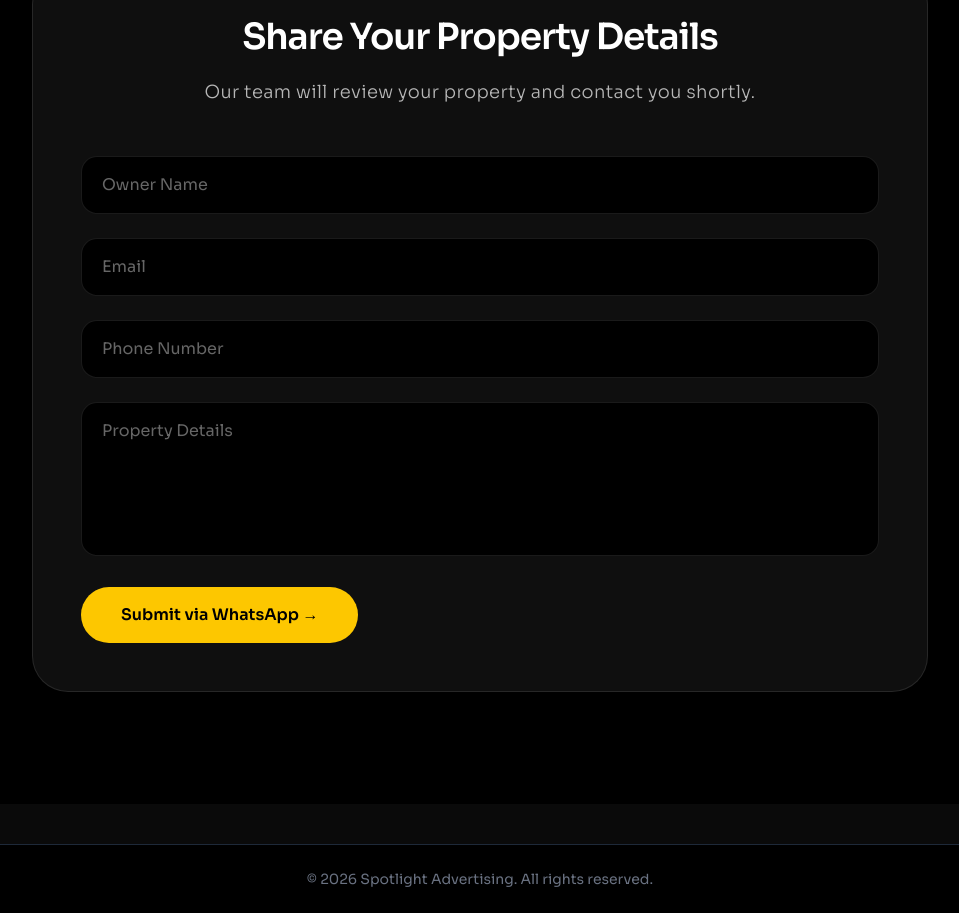
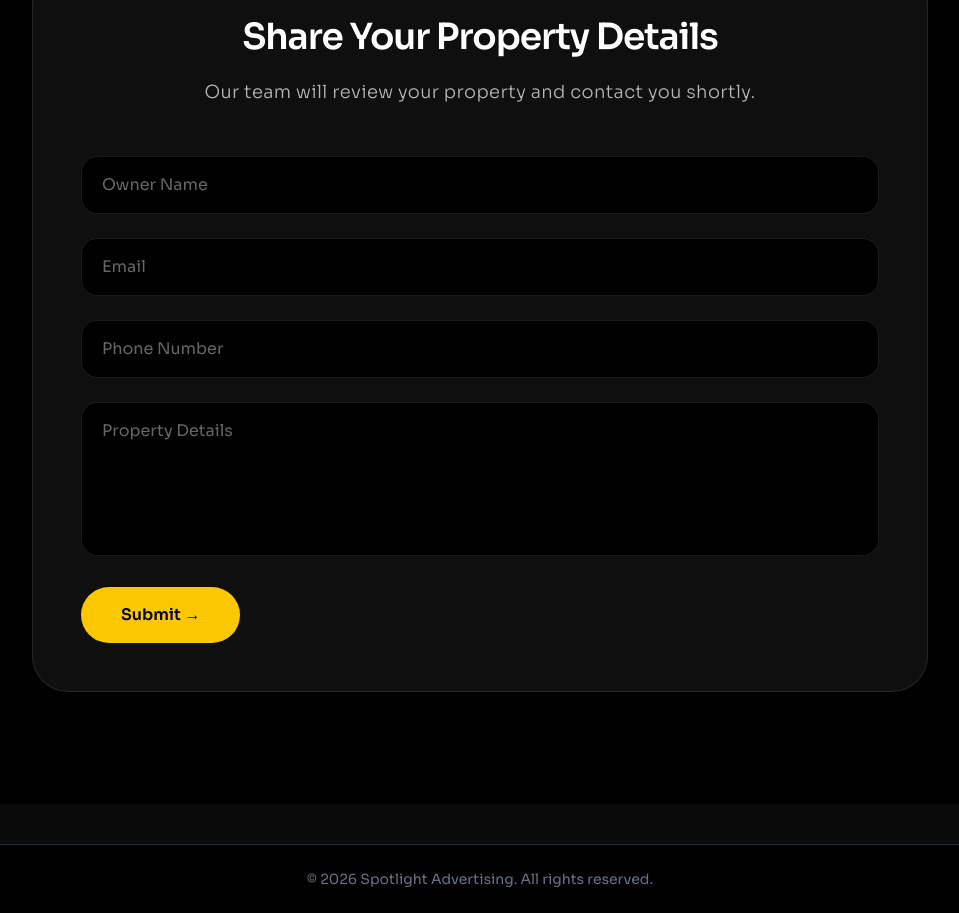
Before and after one commit to Jamalosm/spotlight_adv_project, a Next.js app: page /property in a window 1280 px wide. Shown: the part 1481-2394 px from the top of the page, without its empty margins (160-1119 px from the left). Built offline with nearby package versions, Linux system fonts and the light colour scheme.

Commit message:
new feature added

```diff
--- a/components/AdvertisersSection.jsx
+++ b/components/AdvertisersSection.jsx
@@ -281,7 +281,7 @@ export default function AdvertisersSection() {
 
           <SectionHeading
             title="What Makes It Effective"
-            align="center"
+            align="left"
           />
 
           <div className="max-w-4xl mx-auto">
--- a/components/ContactSection.jsx
+++ b/components/ContactSection.jsx
@@ -26,7 +26,6 @@ function ContactCard({ title, value, link, buttonText }) {
       "
     >
 
-      {/* Glow */}
       <div className="absolute inset-0 opacity-0 group-hover:opacity-100 transition duration-700 bg-[radial-gradient(circle_at_top_right,rgba(255,215,0,0.08),transparent_40%)]" />
 
       <div className="relative z-10">
@@ -67,62 +66,92 @@ function ContactCard({ title, value, link, buttonText }) {
 }
 
 export default function ContactSection() {
+
   const [form, setForm] = useState({
     name: "",
     email: "",
     phone: "",
+    company: "",
     message: "",
   });
 
-  const handleSubmit = (e) => {
+  const [loading, setLoading] = useState(false);
+  const [success, setSuccess] = useState(false);
+
+  const handleSubmit = async (e) => {
     e.preventDefault();
 
-    const text = `New Enquiry:%0A
-Name: ${form.name}%0A
-Email: ${form.email}%0A
-Phone: ${form.phone}%0A
-Message: ${form.message}`;
+    setLoading(true);
+    setSuccess(false);
 
-    window.open(`https://wa.me/918525867890?text=${text}`, "_blank");
+    try {
+
+      const response = await fetch(
+        "https://api.web3forms.com/submit",
+        {
+          method: "POST",
+          headers: {
+            "Content-Type": "application/json",
+          },
+          body: JSON.stringify({
+            access_key: "770301f1-682c-4907-9bc1-188fca5cd1fa",
+
+            name: form.name,
+            email: form.email,
+            phone: form.phone,
+            company: form.company,
+            message: form.message,
+
+            subject: "New Enquiry",
+          }),
+        }
+      );
+
+      const data = await response.json();
+
+      if (data.success) {
+
+        setSuccess(true);
+
+        setForm({
+          name: "",
+          email: "",
+          phone: "",
+          company: "",
+          message: "",
+        });
+
+      }
+
+    } catch (error) {
+
+      console.log(error);
+
+    } finally {
+
+      setLoading(false);
+
+    }
   };
 
   return (
     <section className="relative overflow-hidden bg-black py-28 px-6 md:px-10 text-white">
 
-      {/* DARK BACKGROUND */}
       <div className="absolute inset-0 bg-black" />
 
-      {/* Soft Blur */}
       <div className="absolute top-0 left-1/2 -translate-x-1/2 w-[700px] h-[700px] bg-white/[0.02] blur-[180px]" />
 
       <div className="relative max-w-7xl mx-auto">
 
         {/* HERO */}
-        <div className="text-center mb-24">
-
-          {/* Small Tag */}
-          <div className="flex items-center justify-center gap-6 mb-8">
-
-            <div className="w-20 h-[1px] bg-gradient-to-r from-transparent to-white/20" />
-
-
-
-            <div className="w-20 h-[1px] bg-gradient-to-l from-transparent to-white/20" />
-
-          </div>
-
-          {/* Main Heading */}
-          {/* HERO */}
         <div className="relative text-center mb-32 overflow-hidden">
 
-  {/* Background Glow */}
           <div className="absolute inset-0 flex justify-center">
             <div className="w-[700px] h-[700px] bg-yellow-500/5 blur-[180px] rounded-full" />
           </div>
 
           <div className="relative z-10">
 
-    {/* Top Label */}
             <div className="flex items-center justify-center gap-5 mb-10">
 
               <div className="w-16 md:w-24 h-[1px] bg-gradient-to-r from-transparent via-yellow-500/70 to-transparent" />
@@ -144,7 +173,6 @@ Message: ${form.message}`;
 
             </div>
 
-    {/* Main Heading */}
             <h1
               className="
                 text-5xl
@@ -167,7 +195,6 @@ Message: ${form.message}`;
 
             </h1>
 
-    {/* Description */}
             <div className="flex justify-center">
 
               <p
@@ -185,7 +212,6 @@ Message: ${form.message}`;
                 Connect with us for advertising opportunities, partnerships,
                 premium billboard placements, or launch collaborations across Chennai.
 
-        {/* Premium Underline */}
                 <span className="absolute left-1/2 -translate-x-1/2 -bottom-6 w-40 h-[1px] bg-gradient-to-r from-transparent via-yellow-500/60 to-transparent" />
 
               </p>
@@ -193,8 +219,9 @@ Message: ${form.message}`;
             </div>
 
           </div>
+
         </div>
-</div>
+
         {/* CONTACT CARDS */}
         <div className="grid grid-cols-1 md:grid-cols-3 gap-6 mb-24">
 
@@ -242,12 +269,10 @@ Message: ${form.message}`;
           "
         >
 
-          {/* Hover Glow */}
           <div className="absolute inset-0 opacity-0 hover:opacity-100 transition duration-700 bg-[radial-gradient(circle_at_top,rgba(255,215,0,0.06),transparent_45%)]" />
 
           <div className="relative z-10">
 
-            {/* Heading */}
             <div className="text-center mb-12">
 
               <h2
@@ -280,7 +305,6 @@ Message: ${form.message}`;
 
             {/* FORM */}
             <form
-id="enquiry-form"
               onSubmit={handleSubmit}
               className="space-y-6"
             >
@@ -291,6 +315,10 @@ id="enquiry-form"
                 <input
                   type="text"
                   placeholder="Your Name"
+                  value={form.name}
+                  onChange={(e) =>
+                    setForm({ ...form, name: e.target.value })
+                  }
                   className="
                     w-full
                     h-16
@@ -308,14 +336,15 @@ id="enquiry-form"
                     focus:shadow-[0_0_25px_rgba(255,215,0,0.08)]
                     hover:border-white/20
                   "
-      onChange={(e) =>
-        setForm({ ...form, name: e.target.value })
-      }
                 />
 
                 <input
                   type="email"
                   placeholder="Email Address"
+                  value={form.email}
+                  onChange={(e) =>
+                    setForm({ ...form, email: e.target.value })
+                  }
                   className="
                     w-full
                     h-16
@@ -333,9 +362,6 @@ id="enquiry-form"
                     focus:shadow-[0_0_25px_rgba(255,215,0,0.08)]
                     hover:border-white/20
                   "
-      onChange={(e) =>
-        setForm({ ...form, email: e.target.value })
-      }
                 />
 
               </div>
@@ -346,6 +372,10 @@ id="enquiry-form"
                 <input
                   type="text"
                   placeholder="Phone Number"
+                  value={form.phone}
+                  onChange={(e) =>
+                    setForm({ ...form, phone: e.target.value })
+                  }
                   className="
                     w-full
                     h-16
@@ -363,14 +393,15 @@ id="enquiry-form"
                     focus:shadow-[0_0_25px_rgba(255,215,0,0.08)]
                     hover:border-white/20
                   "
-      onChange={(e) =>
-        setForm({ ...form, phone: e.target.value })
-      }
                 />
 
                 <input
                   type="text"
                   placeholder="Company / Brand"
+                  value={form.company}
+                  onChange={(e) =>
+                    setForm({ ...form, company: e.target.value })
+                  }
                   className="
                     w-full
                     h-16
@@ -396,6 +427,10 @@ id="enquiry-form"
               <textarea
                 rows={7}
                 placeholder="Tell us about your campaign requirements..."
+                value={form.message}
+                onChange={(e) =>
+                  setForm({ ...form, message: e.target.value })
+                }
                 className="
                   w-full
                   p-6
@@ -413,13 +448,12 @@ id="enquiry-form"
                   focus:shadow-[0_0_25px_rgba(255,215,0,0.08)]
                   hover:border-white/20
                 "
-    onChange={(e) =>
-      setForm({ ...form, message: e.target.value })
-    }
               />
 
               {/* BUTTON */}
               <button
+                type="submit"
+                disabled={loading}
                 className="
                   group
                   relative
@@ -435,15 +469,15 @@ id="enquiry-form"
                   duration-300
                   hover:scale-[1.01]
                   hover:shadow-[0_0_40px_rgba(255,204,0,0.25)]
+                  disabled:opacity-50
                 "
               >
 
-    {/* Shine Effect */}
                 <span className="absolute inset-0 -translate-x-full group-hover:translate-x-full transition-transform duration-1000 bg-gradient-to-r from-transparent via-white/40 to-transparent" />
 
                 <span className="relative z-10 flex items-center justify-center gap-3">
 
-      Send Enquiry
+                  {loading ? "Sending..." : "Send Enquiry"}
 
                   <svg
                     xmlns="http://www.w3.org/2000/svg"
@@ -464,6 +498,12 @@ id="enquiry-form"
 
               </button>
 
+              {success && (
+                <p className="text-green-400 text-sm pt-2 text-center">
+                  Enquiry submitted successfully.
+                </p>
+              )}
+
             </form>
 
           </div>
--- a/components/HomeContact.jsx
+++ b/components/HomeContact.jsx
@@ -1,104 +1,7 @@
-import WhatsAppLeadForm from "@/components/forms/WhatsAppLeadForm";
+"use client";
+
+import { useState } from "react";
 import { siteConfig } from "@/lib/site";
-
-const homeContactFields = [
-  {
-    id: "home-contact-name",
-    name: "name",
-    label: "Name",
-    messageLabel: "Name",
-    placeholder: "Name",
-    className: `
-      w-full
-      bg-[#0f0f0f]
-      border
-      border-white/10
-      rounded-2xl
-      px-4
-      sm:px-5
-      py-3.5
-      sm:py-4
-      text-white
-      placeholder:text-white/40
-      outline-none
-      focus:border-yellow-400/40
-      transition
-    `,
-  },
-  {
-    id: "home-contact-email",
-    name: "email",
-    label: "Email",
-    messageLabel: "Email",
-    placeholder: "Email",
-    type: "email",
-    className: `
-      w-full
-      bg-[#0f0f0f]
-      border
-      border-white/10
-      rounded-2xl
-      px-4
-      sm:px-5
-      py-3.5
-      sm:py-4
-      text-white
-      placeholder:text-white/40
-      outline-none
-      focus:border-yellow-400/40
-      transition
-    `,
-  },
-  {
-    id: "home-contact-phone",
-    name: "phone",
-    label: "Phone Number",
-    messageLabel: "Phone",
-    placeholder: "Phone Number",
-    type: "tel",
-    className: `
-      w-full
-      bg-[#0f0f0f]
-      border
-      border-white/10
-      rounded-2xl
-      px-4
-      sm:px-5
-      py-3.5
-      sm:py-4
-      text-white
-      placeholder:text-white/40
-      outline-none
-      focus:border-yellow-400/40
-      transition
-    `,
-  },
-  {
-    id: "home-contact-message",
-    name: "message",
-    label: "Message",
-    messageLabel: "Message",
-    placeholder: "Message",
-    rows: 5,
-    className: `
-      w-full
-      bg-[#0f0f0f]
-      border
-      border-white/10
-      rounded-2xl
-      px-4
-      sm:px-5
-      py-3.5
-      sm:py-4
-      text-white
-      placeholder:text-white/40
-      outline-none
-      focus:border-yellow-400/40
-      transition
-      resize-none
-    `,
-  },
-];
 
 function ContactInfo({ title, value }) {
   return (
@@ -114,10 +17,8 @@ function ContactInfo({ title, value }) {
       "
     >
 
-      {/* Small Line */}
       <div className="w-14 h-[2px] bg-gradient-to-r from-yellow-400 to-transparent rounded-full mb-4" />
 
-      {/* Title */}
       <p
         className="
           text-yellow-300
@@ -130,7 +31,6 @@ function ContactInfo({ title, value }) {
         {title}
       </p>
 
-      {/* Value */}
       <p
         className="
           text-white
@@ -148,6 +48,84 @@ function ContactInfo({ title, value }) {
 }
 
 export default function HomeContact() {
+
+  const [formData, setFormData] = useState({
+    name: "",
+    email: "",
+    phone: "",
+    message: "",
+  });
+
+  const [loading, setLoading] = useState(false);
+  const [success, setSuccess] = useState(false);
+
+  const handleChange = (e) => {
+    setFormData({
+      ...formData,
+      [e.target.name]: e.target.value,
+    });
+  };
+
+  const handleSubmit = async (e) => {
+    e.preventDefault();
+
+    setLoading(true);
+    setSuccess(false);
+
+    try {
+
+      const response = await fetch(
+        "https://api.web3forms.com/submit",
+        {
+          method: "POST",
+          headers: {
+            "Content-Type": "application/json",
+          },
+          body: JSON.stringify({
+            access_key: "770301f1-682c-4907-9bc1-188fca5cd1fa",
+
+            name: formData.name,
+            email: formData.email,
+            phone: formData.phone,
+            message: formData.message,
+
+            subject: "New Website Enquiry",
+          }),
+        }
+      );
+
+      const data = await response.json();
+
+      if (data.success) {
+
+        setSuccess(true);
+
+        setFormData({
+          name: "",
+          email: "",
+          phone: "",
+          message: "",
+        });
+
+      } else {
+
+        setSuccess(false);
+
+      }
+
+    } catch (error) {
+
+      console.log(error);
+
+      setSuccess(false);
+
+    } finally {
+
+      setLoading(false);
+
+    }
+  };
+
   return (
     <section className="bg-black py-20 md:py-32 px-4 sm:px-6 text-white">
 
@@ -156,7 +134,6 @@ export default function HomeContact() {
         {/* Heading */}
         <div className="mb-16 md:mb-24 text-left md:text-center">
 
-          {/* Tag */}
           <div className="flex items-center md:justify-center gap-3 sm:gap-6 mb-6 md:mb-8">
 
             <div className="w-10 sm:w-20 h-[1px] bg-gradient-to-r from-transparent to-yellow-400/60" />
@@ -180,7 +157,6 @@ export default function HomeContact() {
 
           </div>
 
-          {/* Main Heading */}
           <h1
             className="
               text-3xl
@@ -197,7 +173,6 @@ export default function HomeContact() {
             Let’s Connect
           </h1>
 
-          {/* Paragraph */}
           <div className="flex md:justify-center">
 
             <p
@@ -220,7 +195,6 @@ export default function HomeContact() {
               Whether you are looking to advertise or partner with us,
               reach out to get started.
 
-              {/* Underline */}
               <span className="absolute left-0 -bottom-4 w-full h-[1px] bg-gradient-to-r from-transparent via-yellow-400/60 to-transparent" />
 
             </p>
@@ -250,13 +224,116 @@ export default function HomeContact() {
               Leave your details
             </h2>
 
-            {/* Form */}
-            <WhatsAppLeadForm
-              fields={homeContactFields}
-              messagePrefix="New Enquiry"
-              formClassName="space-y-4 sm:space-y-6"
-              buttonLabel="Send Enquiry →"
-              buttonClassName="
+            {/* FORM */}
+            <form
+              onSubmit={handleSubmit}
+              className="space-y-4 sm:space-y-6"
+            >
+
+              <input
+                type="text"
+                name="name"
+                placeholder="Name"
+                required
+                value={formData.name}
+                onChange={handleChange}
+                className="
+                  w-full
+                  bg-[#0f0f0f]
+                  border
+                  border-white/10
+                  rounded-2xl
+                  px-4
+                  sm:px-5
+                  py-3.5
+                  sm:py-4
+                  text-white
+                  placeholder:text-white/40
+                  outline-none
+                  focus:border-yellow-400/40
+                  transition
+                "
+              />
+
+              <input
+                type="email"
+                name="email"
+                placeholder="Email"
+                required
+                value={formData.email}
+                onChange={handleChange}
+                className="
+                  w-full
+                  bg-[#0f0f0f]
+                  border
+                  border-white/10
+                  rounded-2xl
+                  px-4
+                  sm:px-5
+                  py-3.5
+                  sm:py-4
+                  text-white
+                  placeholder:text-white/40
+                  outline-none
+                  focus:border-yellow-400/40
+                  transition
+                "
+              />
+
+              <input
+                type="tel"
+                name="phone"
+                placeholder="Phone Number"
+                value={formData.phone}
+                onChange={handleChange}
+                className="
+                  w-full
+                  bg-[#0f0f0f]
+                  border
+                  border-white/10
+                  rounded-2xl
+                  px-4
+                  sm:px-5
+                  py-3.5
+                  sm:py-4
+                  text-white
+                  placeholder:text-white/40
+                  outline-none
+                  focus:border-yellow-400/40
+                  transition
+                "
+              />
+
+              <textarea
+                name="message"
+                placeholder="Message"
+                rows={5}
+                required
+                value={formData.message}
+                onChange={handleChange}
+                className="
+                  w-full
+                  bg-[#0f0f0f]
+                  border
+                  border-white/10
+                  rounded-2xl
+                  px-4
+                  sm:px-5
+                  py-3.5
+                  sm:py-4
+                  text-white
+                  placeholder:text-white/40
+                  outline-none
+                  focus:border-yellow-400/40
+                  transition
+                  resize-none
+                "
+              />
+
+              <button
+                type="submit"
+                disabled={loading}
+                className="
                   inline-flex
                   items-center
                   justify-center
@@ -272,8 +349,19 @@ export default function HomeContact() {
                   hover:scale-105
                   transition-all
                   duration-300
+                  disabled:opacity-50
                 "
-            />
+              >
+                {loading ? "Sending..." : "Send Enquiry →"}
+              </button>
+
+              {success && (
+                <p className="text-green-400 text-sm pt-2">
+                  Enquiry submitted successfully.
+                </p>
+              )}
+
+            </form>
 
           </div>
 
--- a/components/PropertySection.jsx
+++ b/components/PropertySection.jsx
@@ -1,4 +1,6 @@
-import WhatsAppLeadForm from "@/components/forms/WhatsAppLeadForm";
+"use client";
+
+import { useState } from "react";
 
 const propertyFieldClass = `
   w-full
@@ -21,16 +23,12 @@ const propertyFields = [
   {
     id: "property-owner-name",
     name: "name",
-    label: "Owner Name",
-    messageLabel: "Name",
     placeholder: "Owner Name",
     className: propertyFieldClass,
   },
   {
     id: "property-email",
     name: "email",
-    label: "Email",
-    messageLabel: "Email",
     placeholder: "Email",
     type: "email",
     className: propertyFieldClass,
@@ -38,8 +36,6 @@ const propertyFields = [
   {
     id: "property-phone",
     name: "phone",
-    label: "Phone Number",
-    messageLabel: "Phone",
     placeholder: "Phone Number",
     type: "tel",
     className: propertyFieldClass,
@@ -47,8 +43,6 @@ const propertyFields = [
   {
     id: "property-details",
     name: "message",
-    label: "Property Details",
-    messageLabel: "Details",
     placeholder: "Property Details",
     rows: 5,
     className: `${propertyFieldClass} resize-none`,
@@ -71,7 +65,6 @@ function HorizontalCard({ number, title, desc }) {
 
       <div className="grid md:grid-cols-[120px_1fr_2fr] gap-4 md:gap-8 items-start">
 
-        {/* Number */}
         <div
           className="
             text-yellow-400/40
@@ -84,10 +77,8 @@ function HorizontalCard({ number, title, desc }) {
           {number}
         </div>
 
-        {/* Title */}
         <div>
 
-          {/* Small Line */}
           <div className="w-14 h-[2px] bg-gradient-to-r from-yellow-400 to-transparent rounded-full mb-5" />
 
           <h3
@@ -106,7 +97,6 @@ function HorizontalCard({ number, title, desc }) {
 
         </div>
 
-        {/* Description */}
         <div>
 
           <p
@@ -133,6 +123,78 @@ function HorizontalCard({ number, title, desc }) {
 }
 
 export default function PropertySection() {
+
+  const [formData, setFormData] = useState({
+    name: "",
+    email: "",
+    phone: "",
+    message: "",
+  });
+
+  const [loading, setLoading] = useState(false);
+  const [success, setSuccess] = useState(false);
+
+  const handleChange = (e) => {
+    setFormData({
+      ...formData,
+      [e.target.name]: e.target.value,
+    });
+  };
+
+  const handleSubmit = async (e) => {
+    e.preventDefault();
+
+    setLoading(true);
+    setSuccess(false);
+
+    try {
+
+      const response = await fetch(
+        "https://api.web3forms.com/submit",
+        {
+          method: "POST",
+          headers: {
+            "Content-Type": "application/json",
+          },
+          body: JSON.stringify({
+            access_key: "770301f1-682c-4907-9bc1-188fca5cd1fa",
+
+            name: formData.name,
+            email: formData.email,
+            phone: formData.phone,
+            message: formData.message,
+
+            subject: "Property Lead",
+          }),
+        }
+      );
+
+      const data = await response.json();
+
+      if (data.success) {
+
+        setSuccess(true);
+
+        setFormData({
+          name: "",
+          email: "",
+          phone: "",
+          message: "",
+        });
+
+      }
+
+    } catch (error) {
+
+      console.log(error);
+
+    } finally {
+
+      setLoading(false);
+
+    }
+  };
+
   return (
     <section className="bg-black py-20 md:py-28 px-4 sm:px-6 md:px-10 text-white">
 
@@ -141,7 +203,6 @@ export default function PropertySection() {
         {/* HERO */}
         <div className="text-center mb-20 md:mb-32">
 
-          {/* Tag */}
           <div className="flex items-center justify-center gap-3 sm:gap-6 mb-6 md:mb-8">
 
             <div className="w-10 sm:w-20 h-[1px] bg-gradient-to-r from-transparent to-yellow-400/60" />
@@ -165,7 +226,6 @@ export default function PropertySection() {
 
           </div>
 
-          {/* Heading */}
           <h1
             className="
               text-3xl
@@ -182,7 +242,6 @@ export default function PropertySection() {
             Monetise Your Property
           </h1>
 
-          {/* Paragraph */}
           <div className="flex justify-center">
 
             <p
@@ -205,7 +264,6 @@ export default function PropertySection() {
               Turn your building or land into a steady long-term
               source of income through premium outdoor advertising.
 
-              {/* Underline */}
               <span className="absolute left-0 -bottom-4 w-full h-[1px] bg-gradient-to-r from-transparent via-yellow-400/60 to-transparent" />
 
             </p>
@@ -312,13 +370,40 @@ export default function PropertySection() {
 
           </div>
 
-          {/* Form */}
-          <WhatsAppLeadForm
-            fields={propertyFields}
-            messagePrefix="Property Lead"
-            formClassName="space-y-4 sm:space-y-6"
-            buttonLabel="Submit via WhatsApp →"
-            buttonClassName="
+          {/* FORM */}
+          <form
+            onSubmit={handleSubmit}
+            className="space-y-4 sm:space-y-6"
+          >
+
+            {propertyFields.map((field) =>
+              field.rows ? (
+                <textarea
+                  key={field.id}
+                  name={field.name}
+                  placeholder={field.placeholder}
+                  rows={field.rows}
+                  value={formData[field.name]}
+                  onChange={handleChange}
+                  className={field.className}
+                />
+              ) : (
+                <input
+                  key={field.id}
+                  type={field.type || "text"}
+                  name={field.name}
+                  placeholder={field.placeholder}
+                  value={formData[field.name]}
+                  onChange={handleChange}
+                  className={field.className}
+                />
+              )
+            )}
+
+            <button
+              type="submit"
+              disabled={loading}
+              className="
                 inline-flex
                 items-center
                 justify-center
@@ -334,8 +419,19 @@ export default function PropertySection() {
                 hover:scale-105
                 transition-all
                 duration-300
+                disabled:opacity-50
               "
-          />
+            >
+              {loading ? "Sending..." : "Submit →"}
+            </button>
+
+            {success && (
+              <p className="text-green-400 text-sm pt-2">
+                Property details submitted successfully.
+              </p>
+            )}
+
+          </form>
 
         </div>
 
```
Lines whose indentation alone changed are shown as unchanged.
